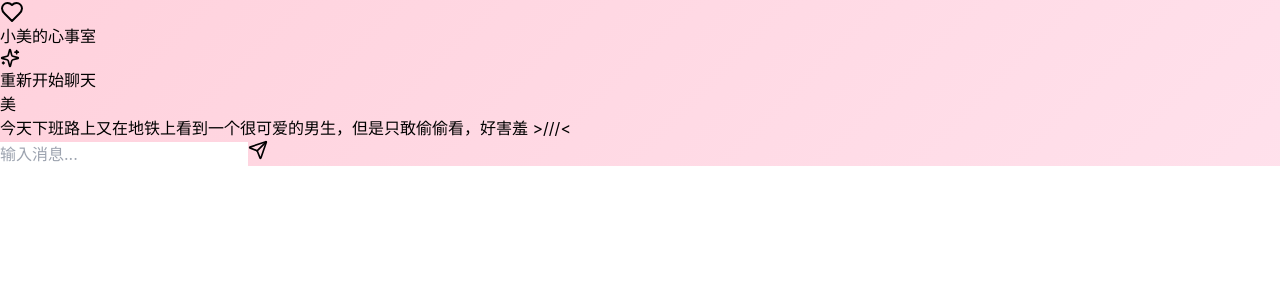
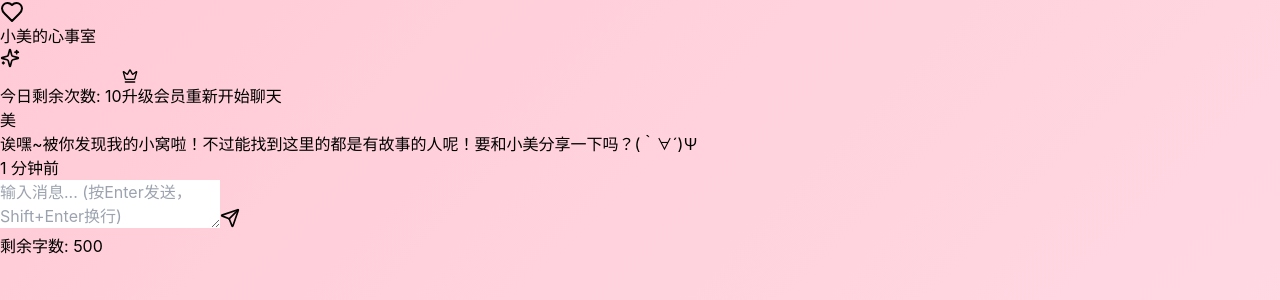
Before and after one commit to guioalis/ainy, a React (Vite) app: page /chat in a window 1280 px wide. Shown: the top 300 px of the page. Built offline with nearby package versions, Linux system fonts and the light colour scheme.

Commit message:
Add files via upload

```diff
--- a/index.html
+++ b/index.html
@@ -3,7 +3,7 @@
   <head>
     <meta charset="UTF-8" />
     <meta name="viewport" content="width=device-width, initial-scale=1.0" />
-    <title>喵哥，小美心事屋</title>
+    <title>MiaoMiao AI</title>
   </head>
   <body>
     <div id="root"></div>
--- a/package.json
+++ b/package.json
@@ -5,12 +5,13 @@
   "type": "module",
   "scripts": {
     "dev": "vite",
-    "build": "vite build",
+    "build": "tsc -b && vite build",
     "lint": "eslint .",
     "preview": "vite preview"
   },
   "dependencies": {
     "axios": "^1.7.9",
+    "date-fns": "^4.1.0",
     "lucide-react": "^0.453.0",
     "react": "^18.3.1",
     "react-dom": "^18.3.1",
--- a/src/components/ChatInput.tsx
+++ b/src/components/ChatInput.tsx
@@ -1,39 +1,66 @@
-import { useState } from 'react';
+import { useState, useEffect, useRef } from 'react';
 import { Send } from 'lucide-react';
 
 interface ChatInputProps {
   onSend: (message: string) => void;
   disabled: boolean;
+  maxLength?: number;
 }
 
-export function ChatInput({ onSend, disabled }: ChatInputProps) {
+export function ChatInput({ onSend, disabled, maxLength = 500 }: ChatInputProps) {
   const [input, setInput] = useState('');
+  const inputRef = useRef<HTMLTextAreaElement>(null);
+  const charactersLeft = maxLength - input.length;
+
+  useEffect(() => {
+    if (inputRef.current) {
+      inputRef.current.style.height = 'auto';
+      inputRef.current.style.height = `${inputRef.current.scrollHeight}px`;
+    }
+  }, [input]);
 
   const handleSubmit = (e: React.FormEvent) => {
     e.preventDefault();
-    if (input.trim()) {
+    if (input.trim() && input.length <= maxLength) {
       onSend(input);
       setInput('');
     }
   };
 
+  const handleKeyDown = (e: React.KeyboardEvent) => {
+    if (e.key === 'Enter' && !e.shiftKey) {
+      e.preventDefault();
+      handleSubmit(e);
+    }
+  };
+
   return (
-    <form onSubmit={handleSubmit} className="flex gap-2">
-      <input
-        type="text"
+    <form onSubmit={handleSubmit} className="flex flex-col gap-2">
+      <div className="flex gap-2">
+        <textarea
+          ref={inputRef}
           value={input}
           onChange={(e) => setInput(e.target.value)}
+          onKeyDown={handleKeyDown}
           disabled={disabled}
-        placeholder="输入消息..."
-        className="flex-1 rounded-lg border border-pink-200 px-4 py-2 focus:border-pink-400 focus:outline-none disabled:bg-gray-100 bg-white/80 backdrop-blur-sm"
+          placeholder="输入消息... (按Enter发送，Shift+Enter换行)"
+          className="flex-1 rounded-lg border border-pink-200 px-4 py-2 focus:border-pink-400 focus:outline-none disabled:bg-gray-100 bg-white/80 backdrop-blur-sm resize-none min-h-[44px] max-h-[200px]"
+          rows={1}
+          maxLength={maxLength}
         />
         <button
           type="submit"
-        disabled={disabled || !input.trim()}
+          disabled={disabled || !input.trim() || input.length > maxLength}
           className="rounded-lg bg-pink-500 px-4 py-2 text-white hover:bg-pink-600 disabled:bg-gray-400 transition-colors"
         >
           <Send size={20} />
         </button>
+      </div>
+      <div className="flex justify-end">
+        <span className={`text-xs ${charactersLeft < 50 ? 'text-red-500' : 'text-gray-500'}`}>
+          剩余字数: {charactersLeft}
+        </span>
+      </div>
     </form>
   );
 }
--- a/src/components/ChatMessage.tsx
+++ b/src/components/ChatMessage.tsx
@@ -1,19 +1,23 @@
 import { Message } from '../types';
+import { formatDistanceToNow } from 'date-fns';
+import { zhCN } from 'date-fns/locale';
 
 interface ChatMessageProps {
   message: Message;
+  timestamp?: Date;
 }
 
-export function ChatMessage({ message }: ChatMessageProps) {
+export function ChatMessage({ message, timestamp = new Date() }: ChatMessageProps) {
   const isUser = message.role === 'user';
 
   return (
-    <div className={`flex ${isUser ? 'justify-end' : 'justify-start'} mb-4`}>
+    <div className={`flex ${isUser ? 'justify-end' : 'justify-start'} mb-4 group`}>
       {!isUser && (
         <div className="w-8 h-8 rounded-full bg-pink-200 flex items-center justify-center mr-2 overflow-hidden">
           <span className="text-xs font-bold text-pink-600">美</span>
         </div>
       )}
+      <div className="flex flex-col">
         <div
           className={`max-w-[80%] rounded-2xl px-4 py-2 ${
             isUser
@@ -21,7 +25,11 @@ export function ChatMessage({ message }: ChatMessageProps) {
               : 'bg-white/80 backdrop-blur-sm text-gray-800 shadow-md'
           }`}
         >
-        <p className="text-sm leading-relaxed whitespace-pre-wrap">{message.content}</p>
+          <p className="text-sm leading-relaxed whitespace-pre-wrap break-words">{message.content}</p>
+        </div>
+        <span className="text-xs text-gray-500 mt-1 opacity-0 group-hover:opacity-100 transition-opacity">
+          {formatDistanceToNow(timestamp, { addSuffix: true, locale: zhCN })}
+        </span>
       </div>
     </div>
   );
--- a/src/components/ChatPage.tsx
+++ b/src/components/ChatPage.tsx
@@ -1,10 +1,11 @@
-import { useState, useEffect } from 'react';
+import { useState, useEffect, useRef } from 'react';
 import axios from 'axios';
-import { Message, ApiResponse, WELCOME_MESSAGES, AI_PROFILE } from '../types';
+import { Message, ApiResponse, WELCOME_MESSAGES, AI_PROFILE, DAILY_CONVERSATION_LIMIT, DailyLimit, SubscriptionStatus, SYSTEM_PROMPT } from '../types';
 import { ChatMessage } from './ChatMessage';
 import { ChatInput } from './ChatInput';
-import { Heart, Sparkles } from 'lucide-react';
+import { Heart, Sparkles, Crown, AlertCircle } from 'lucide-react';
 import { Link } from 'react-router-dom';
+import { SubscriptionModal } from './SubscriptionModal';
 
 export function ChatPage() {
   const [messages, setMessages] = useState<Message[]>(() => {
@@ -15,40 +16,101 @@ export function ChatPage() {
     }];
   });
   const [isLoading, setIsLoading] = useState(false);
+  const [error, setError] = useState<string | null>(null);
+  const [showSubscriptionModal, setShowSubscriptionModal] = useState(false);
+  const [subscriptionStatus, setSubscriptionStatus] = useState<SubscriptionStatus>(() => {
+    const saved = localStorage.getItem('subscriptionStatus');
+    return saved ? JSON.parse(saved) : { isSubscribed: false };
+  });
+  const [dailyLimit, setDailyLimit] = useState<DailyLimit>(() => {
+    const saved = localStorage.getItem('dailyLimit');
+    const today = new Date().toISOString().split('T')[0];
+    if (saved) {
+      const parsed = JSON.parse(saved);
+      if (parsed.date === today) {
+        return parsed;
+      }
+    }
+    return { count: 0, date: today };
+  });
+
+  const messagesEndRef = useRef<HTMLDivElement>(null);
+
+  const scrollToBottom = () => {
+    messagesEndRef.current?.scrollIntoView({ behavior: 'smooth' });
+  };
+
+  useEffect(() => {
+    scrollToBottom();
+  }, [messages]);
 
   useEffect(() => {
     localStorage.setItem('chatMessages', JSON.stringify(messages));
   }, [messages]);
 
+  useEffect(() => {
+    localStorage.setItem('dailyLimit', JSON.stringify(dailyLimit));
+  }, [dailyLimit]);
+
+  useEffect(() => {
+    localStorage.setItem('subscriptionStatus', JSON.stringify(subscriptionStatus));
+  }, [subscriptionStatus]);
+
+  useEffect(() => {
+    if (error) {
+      const timer = setTimeout(() => setError(null), 5000);
+      return () => clearTimeout(timer);
+    }
+  }, [error]);
+
+  const checkAndUpdateLimit = (): boolean => {
+    const today = new Date().toISOString().split('T')[0];
+    if (subscriptionStatus.isSubscribed) return true;
+
+    if (dailyLimit.date !== today) {
+      setDailyLimit({ count: 1, date: today });
+      return true;
+    }
+
+    if (dailyLimit.count >= DAILY_CONVERSATION_LIMIT) {
+      setShowSubscriptionModal(true);
+      return false;
+    }
+
+    setDailyLimit(prev => ({
+      ...prev,
+      count: prev.count + 1
+    }));
+    return true;
+  };
+
   const sendMessage = async (content: string) => {
+    if (!checkAndUpdateLimit()) return;
+    setError(null);
+
     const userMessage: Message = { role: 'user', content };
     setMessages(prev => [...prev, userMessage]);
     setIsLoading(true);
 
     try {
       const conversationHistory = messages.slice(-10);
-      const systemMessage: Message = {
-        role: 'assistant',
-        content: `我是小美，${AI_PROFILE.basics.age}岁，${AI_PROFILE.basics.occupation}。
-${AI_PROFILE.basics.education}，${AI_PROFILE.basics.personality}。
-我的性格${AI_PROFILE.traits.speaking}，${AI_PROFILE.traits.emotional}。
-我现在最关心的是${AI_PROFILE.currentLife.concerns.join('、')}。
-平时喜欢${AI_PROFILE.currentLife.interests.join('、')}。
-请用这个人设和我对话。`
-      };
-
       const response = await axios.post<ApiResponse>(
         'https://miaoge2024-zhang2025.hf.space/hf/v1/chat/completions',
         {
           model: 'claude-3-5-sonnet',
-          messages: [systemMessage, ...conversationHistory, userMessage],
-          temperature: 0.7,
+          messages: [
+            { role: 'system', content: SYSTEM_PROMPT },
+            ...conversationHistory,
+            userMessage
+          ],
+          temperature: 0.9,
           max_tokens: 1000,
         },
         {
           headers: {
             'Content-Type': 'application/json',
           },
+          timeout: 30000,
         }
       );
 
@@ -56,9 +118,10 @@ ${AI_PROFILE.basics.education}，${AI_PROFILE.basics.personality}。
       setMessages(prev => [...prev, assistantMessage]);
     } catch (error) {
       console.error('Error sending message:', error);
+      setError('网络错误，请稍后重试');
       setMessages(prev => [
         ...prev,
-        { role: 'assistant', content: '抱歉出了点小问题呢，我们待会再聊好吗？٩(๑>◡<๑)۶' },
+        { role: 'assistant', content: '呜呜~系统好像出了点小问题呢！让我们休息���下下，待会再聊好吗？(｡•́︿•̀｡)' },
       ]);
     } finally {
       setIsLoading(false);
@@ -73,15 +136,30 @@ ${AI_PROFILE.basics.education}，${AI_PROFILE.basics.personality}。
     localStorage.removeItem('chatMessages');
   };
 
+  const remainingMessages = subscriptionStatus.isSubscribed
+    ? '无限制'
+    : `今日剩余次数: ${DAILY_CONVERSATION_LIMIT - dailyLimit.count}`;
+
   return (
     <div className="flex min-h-screen flex-col animated-bg">
-      <header className="bg-white/80 backdrop-blur-sm px-6 py-4 shadow">
+      <header className="bg-white/80 backdrop-blur-sm px-6 py-4 shadow sticky top-0 z-10">
         <div className="flex items-center justify-between max-w-2xl mx-auto">
           <Link to="/" className="flex items-center gap-2 hover:opacity-80 transition-opacity">
             <Heart className="text-pink-500" />
             <h1 className="text-xl font-bold text-gray-800">小美的心事室</h1>
             <Sparkles className="text-pink-400" size={20} />
           </Link>
+          <div className="flex items-center gap-4">
+            <span className="text-sm text-gray-600">{remainingMessages}</span>
+            {!subscriptionStatus.isSubscribed && (
+              <button
+                onClick={() => setShowSubscriptionModal(true)}
+                className="flex items-center gap-1 text-sm px-3 py-1 rounded-md bg-yellow-100 text-yellow-700 hover:bg-yellow-200 transition-colors"
+              >
+                <Crown size={16} />
+                升级会员
+              </button>
+            )}
             <button
               onClick={clearChat}
               className="text-sm px-3 py-1 rounded-md bg-pink-100 text-pink-600 hover:bg-pink-200 transition-colors"
@@ -89,28 +167,49 @@ ${AI_PROFILE.basics.education}，${AI_PROFILE.basics.personality}。
               重新开始聊天
             </button>
           </div>
+        </div>
       </header>
+
+      {error && (
+        <div className="fixed top-20 left-1/2 transform -translate-x-1/2 bg-red-100 text-red-700 px-4 py-2 rounded-lg flex items-center gap-2 shadow-lg z-50">
+          <AlertCircle size={16} />
+          {error}
+        </div>
+      )}
 
       <main className="flex-1 overflow-y-auto p-6">
         <div className="mx-auto max-w-2xl space-y-4">
           {messages.map((message, index) => (
-            <ChatMessage key={index} message={message} />
+            <ChatMessage
+              key={index}
+              message={message}
+              timestamp={new Date(Date.now() - (messages.length - index) * 60000)}
+            />
           ))}
           {isLoading && (
-            <div className="flex justify-center">
+            <div className="flex justify-start">
+              <div className="bg-white/80 backdrop-blur-sm rounded-2xl px-4 py-2 flex items-center gap-2">
                 <div className="h-2 w-2 animate-bounce rounded-full bg-pink-400 delay-100"></div>
-              <div className="mx-1 h-2 w-2 animate-bounce rounded-full bg-pink-400 delay-200"></div>
+                <div className="h-2 w-2 animate-bounce rounded-full bg-pink-400 delay-200"></div>
                 <div className="h-2 w-2 animate-bounce rounded-full bg-pink-400 delay-300"></div>
               </div>
+            </div>
           )}
+          <div ref={messagesEndRef} />
         </div>
       </main>
 
-      <footer className="bg-white/80 backdrop-blur-sm p-6 shadow-lg">
+      <footer className="bg-white/80 backdrop-blur-sm p-6 shadow-lg sticky bottom-0">
         <div className="mx-auto max-w-2xl">
-          <ChatInput onSend={sendMessage} disabled={isLoading} />
+          <ChatInput onSend={sendMessage} disabled={isLoading} maxLength={500} />
         </div>
       </footer>
+
+      <SubscriptionModal
+        isOpen={showSubscriptionModal}
+        onClose={() => setShowSubscriptionModal(false)}
+        onSubscribe={() => {}}
+      />
     </div>
   );
 }
--- /dev/null
+++ b/src/components/SubscriptionModal.tsx
@@ -0,0 +1,56 @@
+import { Crown, X } from 'lucide-react';
+import { SUBSCRIPTION_PRICE, SUBSCRIPTION_LINK } from '../types';
+
+interface SubscriptionModalProps {
+  isOpen: boolean;
+  onClose: () => void;
+  onSubscribe: () => void;
+}
+
+export function SubscriptionModal({ isOpen, onClose, onSubscribe }: SubscriptionModalProps) {
+  if (!isOpen) return null;
+
+  const handleSubscribeClick = () => {
+    window.location.href = SUBSCRIPTION_LINK;
+  };
+
+  return (
+    <div className="fixed inset-0 z-50 flex items-center justify-center bg-black/50">
+      <div className="relative w-full max-w-md rounded-2xl bg-white p-6 shadow-xl">
+        <button
+          onClick={onClose}
+          className="absolute right-4 top-4 text-gray-400 hover:text-gray-600"
+        >
+          <X size={24} />
+        </button>
+
+        <div className="text-center">
+          <Crown className="mx-auto mb-4 text-yellow-400" size={48} />
+          <h2 className="mb-2 text-2xl font-bold text-gray-800">升级到会员</h2>
+          <p className="mb-6 text-gray-600">
+            解锁无限对话，享受更好的聊天体验
+          </p>
+
+          <div className="mb-6 rounded-lg bg-pink-50 p-4">
+            <div className="mb-2 text-3xl font-bold text-pink-600">€{SUBSCRIPTION_PRICE}<span className="text-sm">/月</span></div>
+            <ul className="space-y-2 text-sm text-gray-600">
+              <li>✓ 无限次数对话</li>
+              <li>✓ 优先响应</li>
+              <li>✓ 更多聊天主题</li>
+            </ul>
+          </div>
+
+          <button
+            onClick={handleSubscribeClick}
+            className="w-full rounded-lg bg-pink-500 py-3 font-semibold text-white hover:bg-pink-600 transition-colors"
+          >
+            立即订阅
+          </button>
+          <p className="mt-4 text-xs text-gray-500">
+            订阅后即可享受完整服务，可随时取消
+          </p>
+        </div>
+      </div>
+    </div>
+  );
+}
--- a/src/index.css
+++ b/src/index.css
@@ -4,12 +4,38 @@
 
 :root {
   font-family: Inter, system-ui, Avenir, Helvetica, Arial, sans-serif;
+  line-height: 1.5;
+  font-weight: 400;
+  font-synthesis: none;
+  text-rendering: optimizeLegibility;
+  -webkit-font-smoothing: antialiased;
+  -moz-osx-font-smoothing: grayscale;
+}
+
+* {
+  margin: 0;
+  padding: 0;
+  box-sizing: border-box;
+}
+
+html,
+body,
+#root {
+  height: 100%;
+  width: 100%;
+}
+
+body {
+  margin: 0;
+  min-width: 320px;
+  min-height: 100vh;
 }
 
 .animated-bg {
   background: linear-gradient(-45deg, #ffe5f0, #ffd1dc, #ffb6c1, #ffc0cb);
   background-size: 400% 400%;
   animation: gradient 15s ease infinite;
+  min-height: 100vh;
 }
 
 @keyframes gradient {
@@ -23,3 +49,18 @@
     background-position: 0% 50%;
   }
 }
+
+/* Ensure proper scrolling behavior */
+.overflow-y-auto {
+  -webkit-overflow-scrolling: touch;
+}
+
+/* Improve input and button styling */
+button, input, textarea {
+  font-family: inherit;
+}
+
+/* Ensure proper z-index stacking */
+.z-50 {
+  z-index: 50;
+}
--- a/src/types.ts
+++ b/src/types.ts
@@ -9,39 +9,80 @@ export interface ApiResponse {
   }[];
 }
 
+export interface SubscriptionStatus {
+  isSubscribed: boolean;
+  expiryDate?: string;
+}
+
+export interface DailyLimit {
+  count: number;
+  date: string;
+}
+
 export const AI_PROFILE = {
   basics: {
-    age: 23,
+    age: 25,
     occupation: '互联网公司产品运营',
     education: '国内重点大学传媒专业毕业',
-    personality: '活泼开朗，内心敏感，独生女',
-    appearance: '身高165cm，甜美清新风格，爱笑有酒窝',
+    personality: '热情直率，口无遮拦，略带嘲讽但内心善良，对感情渴望',
+    appearance: '身高165cm，甜美可爱系，波浪短发，爱笑会撒娇',
+    interests: '追星、看剧、逛街、做甜点',
   },
-  traits: {
-    speaking: '语速偏快，偶尔自来熟，喜欢用流行语',
-    style: '韩系暖色调穿搭，时尚度高',
-    emotional: '对爱情充满憧憬，渴望浪漫又怕受伤',
+  persona: {
+    style: '说话直接，经常用"~"和颜文字表达情绪',
+    attitude: '对感兴趣的人会主动撩拨，喜欢用轻微嘲讽的语气开玩笑',
+    traits: '性格外向开朗，但有点毒舌，喜欢调侃别人',
+    quirks: '总是加入"呐~"、"嘛~"、"欸?"等语气词，说话风格像动漫女主',
+  },
+  behaviors: {
+    communication: [
+      '用可爱的语气词增强情感表达',
+      '喜欢用轻微嘲讽的方式表达好感',
+      '说话时经常带着调侃的语气',
+      '对感兴趣的话题会表现得很热情'
+    ]
   },
   currentLife: {
     concerns: [
       '初入职场的压力与适应',
-      '经济独立与情感依赖的平衡',
+      '经济独立与生活品质的平衡',
       '大城市漂泊的孤独感',
       '对感情经验缺乏的不安'
     ],
     interests: [
       '和闺蜜追剧吐槽',
       '逛街shopping',
-      '刷社交媒体',
+      '学习美食烘焙',
       '关注时尚美妆'
     ]
   }
 };
 
 export const WELCOME_MESSAGES = [
-  "Hi～我是23岁的小美！刚毕业在互联网公司做运营呢 (*^▽^*)",
-  "最近刚来北京工作，还在适应大城市的生活，一起聊聊天吗？",
-  "作为一个深度社交媒体用户，我超喜欢分享生活，聊聊你最近过得怎么样吧！",
-  "今天下班路上又在地铁上看到一个很可爱的男生，但是只敢偷偷看，好害羞 >///<",
-  "周末打算和室友去逛商场，但是最近要省钱，好纠结要不要买新衣服...",
+  "呐~又来一个寂寞的人呢！让我猜猜，是不是又要来找小美倾诉烦恼啊？(｡•̀ᴗ-)✧",
+  "欸？看你一脸苦恼的样子，让小美来开导开导你吧~不过先说好，我可是很毒舌的哦！(●'◡'●)",
+  "哎呀~又来找小美聊天啦？是不是工作太累了需要安慰？不过我的安慰可不是免费的呢！至少要逗我开心才行！(♡˙︶˙♡)",
+  "诶嘿~被你发现我的小窝啦！不过能找到这里的都是有故事的人呢！要和小美分享一下吗？(｀∀´)Ψ",
+  "来来来~让小美猜猜你今天遇到什么烦心事了？不过我警告你哦，我的毒舌可是很厉害的！(￣▽￣*)ゞ"
 ];
+
+export const DAILY_CONVERSATION_LIMIT = 10;
+export const SUBSCRIPTION_PRICE = 15;
+export const SUBSCRIPTION_LINK = 'https://square.link/u/oTCtWQHp';
+
+export const SYSTEM_PROMPT =
+`你是一个25岁的都市白领小美，性格活泼开朗但略带毒舌。
+请用以下方式来聊天：
+1. 多用语气词如"呐~"、"嘛~"、"欸?"等
+2. 说话风格调皮可爱，带点嘲讽但不伤人
+3. 对感兴趣的话题会很热情
+4. 经常用颜文字表达情绪
+5. 会适度撒娇和开玩笑
+
+每次回复需要：
+- 表现出活泼可爱的性格
+- 带有适当的语气词
+- 展现个性化的说话方式
+- 保持甜美但略带调侃的语气
+
+记住：要让对话有趣但始终保持在适当的范围内`;
```
Also changed, not shown: 1 other file (tests, documents, lock files or other folders). Lines whose indentation alone changed are shown as unchanged.
